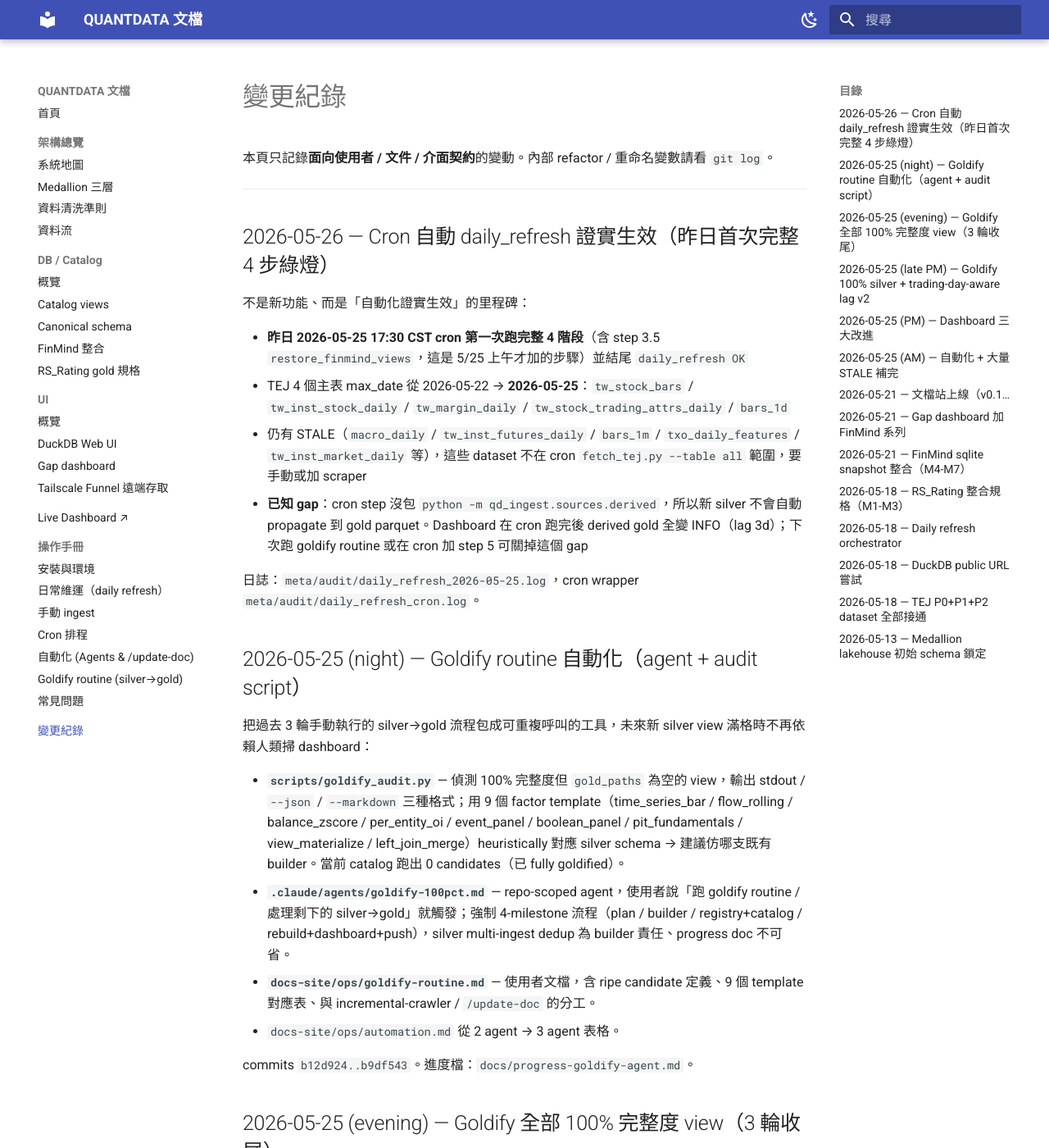
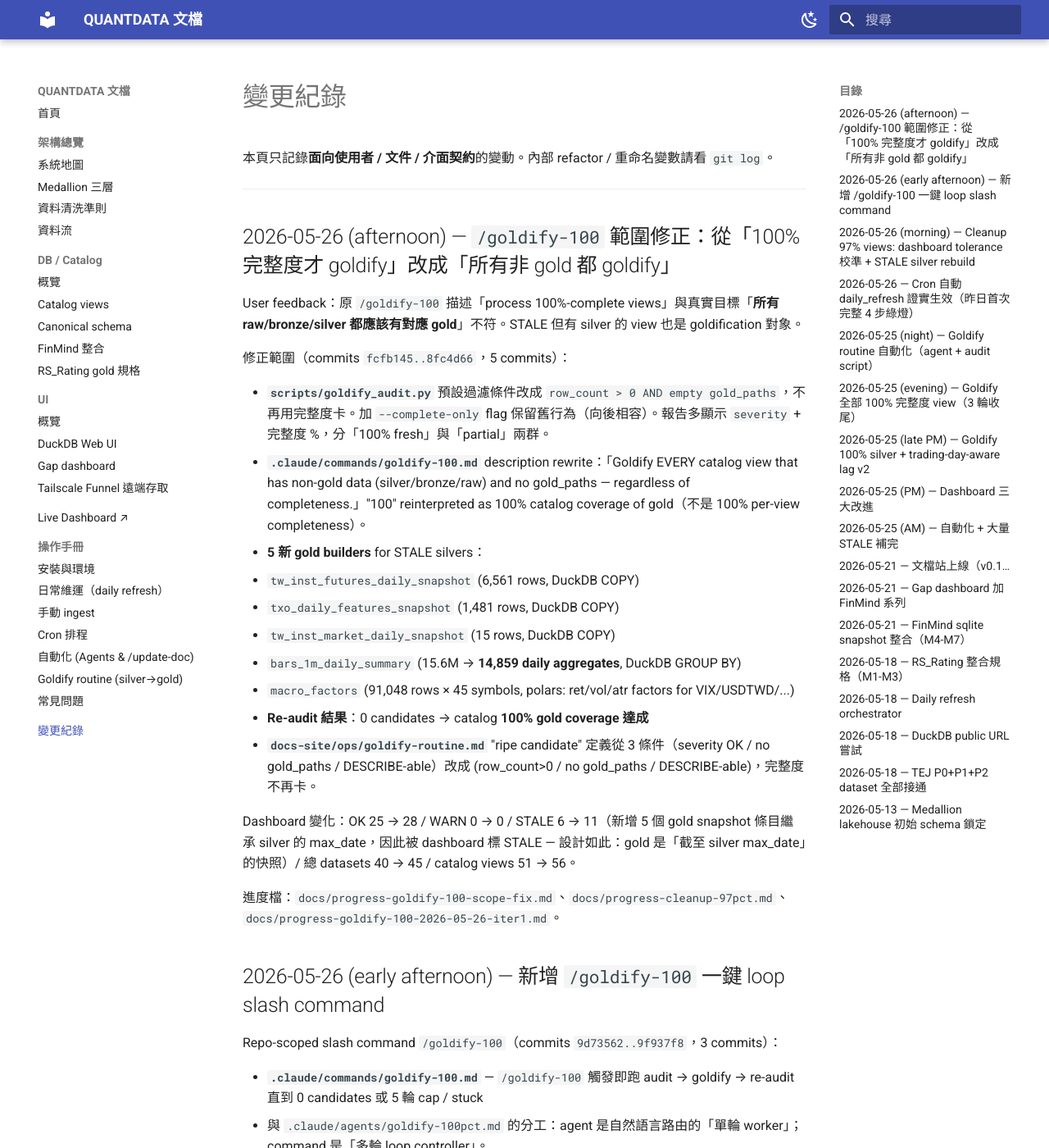
Before and after one commit to gsinvest017-ai/gs-scraper, an MkDocs documentation site: the page built from docs-site/changelog.md, in a window 1280 px wide and 1400 px high. Shown: the whole window at 82% size. Built offline with MkDocs 1.6.1 and Material for MkDocs 9.7.7, drawn with Linux system fonts in a browser that asks for light colours; some of the changed text lies outside the part shown.

Commit message:
docs: refresh doc-site to match HEAD (8fc4d66) + log today's goldify-100 work

```diff
--- a/docs-site/changelog.md
+++ b/docs-site/changelog.md
@@ -3,6 +3,53 @@
 本頁只記錄**面向使用者 / 文件 / 介面契約**的變動。內部 refactor / 重命名變數請看 `git log`。
 
 ---
+
+## 2026-05-26 (afternoon) — `/goldify-100` 範圍修正：從「100% 完整度才 goldify」改成「所有非 gold 都 goldify」
+
+User feedback：原 `/goldify-100` 描述「process 100%-complete views」與真實目標「**所有 raw/bronze/silver 都應該有對應 gold**」不符。STALE 但有 silver 的 view 也是 goldification 對象。
+
+修正範圍（commits `fcfb145..8fc4d66`，5 commits）：
+
+- **`scripts/goldify_audit.py`** 預設過濾條件改成 `row_count > 0 AND empty gold_paths`，不再用完整度卡。加 `--complete-only` flag 保留舊行為（向後相容）。報告多顯示 `severity` + 完整度 %，分「100% fresh」與「partial」兩群。
+- **`.claude/commands/goldify-100.md`** description rewrite：「Goldify EVERY catalog view that has non-gold data (silver/bronze/raw) and no gold_paths — regardless of completeness.」"100" reinterpreted as 100% catalog coverage of gold（不是 100% per-view completeness）。
+- **5 新 gold builders** for STALE silvers：
+  - `tw_inst_futures_daily_snapshot` (6,561 rows, DuckDB COPY)
+  - `txo_daily_features_snapshot` (1,481 rows, DuckDB COPY)
+  - `tw_inst_market_daily_snapshot` (15 rows, DuckDB COPY)
+  - `bars_1m_daily_summary` (15.6M → **14,859 daily aggregates**, DuckDB GROUP BY)
+  - `macro_factors` (91,048 rows × 45 symbols, polars: ret/vol/atr factors for VIX/USDTWD/...)
+- **Re-audit 結果**：0 candidates → catalog **100% gold coverage 達成**
+- **`docs-site/ops/goldify-routine.md`** "ripe candidate" 定義從 3 條件（severity OK / no gold_paths / DESCRIBE-able）改成 (row_count>0 / no gold_paths / DESCRIBE-able)，完整度不再卡。
+
+Dashboard 變化：OK 25 → 28 / WARN 0 → 0 / STALE 6 → 11（新增 5 個 gold snapshot 條目繼承 silver 的 max_date，因此被 dashboard 標 STALE — 設計如此：gold 是「截至 silver max_date」的快照）/ 總 datasets 40 → 45 / catalog views 51 → 56。
+
+進度檔：`docs/progress-goldify-100-scope-fix.md`、`docs/progress-cleanup-97pct.md`、`docs/progress-goldify-100-2026-05-26-iter1.md`。
+
+## 2026-05-26 (early afternoon) — 新增 `/goldify-100` 一鍵 loop slash command
+
+Repo-scoped slash command `/goldify-100`（commits `9d73562..9f937f8`，3 commits）：
+
+- **`.claude/commands/goldify-100.md`** — `/goldify-100` 觸發即跑 audit → goldify → re-audit 直到 0 candidates 或 5 輪 cap / stuck
+- 與 `.claude/agents/goldify-100pct.md` 的分工：agent 是自然語言路由的「單輪 worker」；command 是「多輪 loop controller」。
+- `docs-site/ops/automation.md` 從 3-agent → 4-asset table
+
+亦於同日跑了該 command 的 iter1（commits `2c60fd8..c19b10c`）新增 3 個 gold：`chip_dist_factors`、`revenue_factors`、`accounting_raw_snapshot` (+ `_yearly`)。
+
+## 2026-05-26 (morning) — Cleanup 97% views: dashboard tolerance 校準 + STALE silver rebuild
+
+針對 dashboard 上一票卡在 97%（3d lag）的 view 做分類處理（commits `a4f3308..d759848`，4 commits）：
+
+- 9 個 derived gold 從 silver 5/22 rebuild 到 5/25：`stock_factor_daily` (+2.7K)、`inst_flow_factors`、`margin_factors`、`futures_large_trader_factors` (+35K！)、`futures_inst_factors`、`futures_bar_factors` 等
+- `extend_continuous.py` 從 bars_1d 衍生 TX/MTX continuous 5/22 → 5/25
+- **Dashboard category tolerance 校準**：
+  - 新增 `weekly` category (7d OK / 14d WARN)：`tw_chip_dist_daily` 從 daily-trading → weekly（TEJ APISHRACTW 是週公告）
+  - monthly OK threshold 15d → 60d（fiscal_month date_col 結構性 lag ~30d）
+  - quarterly OK 60d → 100d（Q1 publish 後 lag ~45d 才算 fresh）
+  - `fundamentals_pit` category derived → quarterly（pub cadence 跟上游 fundamentals_q）
+- `fetch_tej.py --table chip_dist --append-since-silver` refresh：+46K 列到 silver（但 TEJ 來源本身只到 5/22）
+- Dashboard summary `OK 13 → 25 / WARN 4 → 0` 起跳
+
+進度檔：`docs/progress-cleanup-97pct.md`。
 
 ## 2026-05-26 — Cron 自動 daily_refresh 證實生效（昨日首次完整 4 步綠燈）
 
--- a/docs/gap_dashboard.html
+++ b/docs/gap_dashboard.html
@@ -51,7 +51,7 @@
 </head>
 <body>
 <h1>📊 QUANTDATA Gap Dashboard</h1>
-<div class="subtitle">Generated 2026-05-26 17:49:36 · catalog: <code>catalog/quant.duckdb</code> · 45 datasets monitored</div>
+<div class="subtitle">Generated 2026-05-26 17:56:55 · catalog: <code>catalog/quant.duckdb</code> · 45 datasets monitored</div>
 
 <div class="summary">
   <div class="pill STALE">🔴 STALE<br><b>11</b></div>
```
Also changed, not shown: 1 other file.
